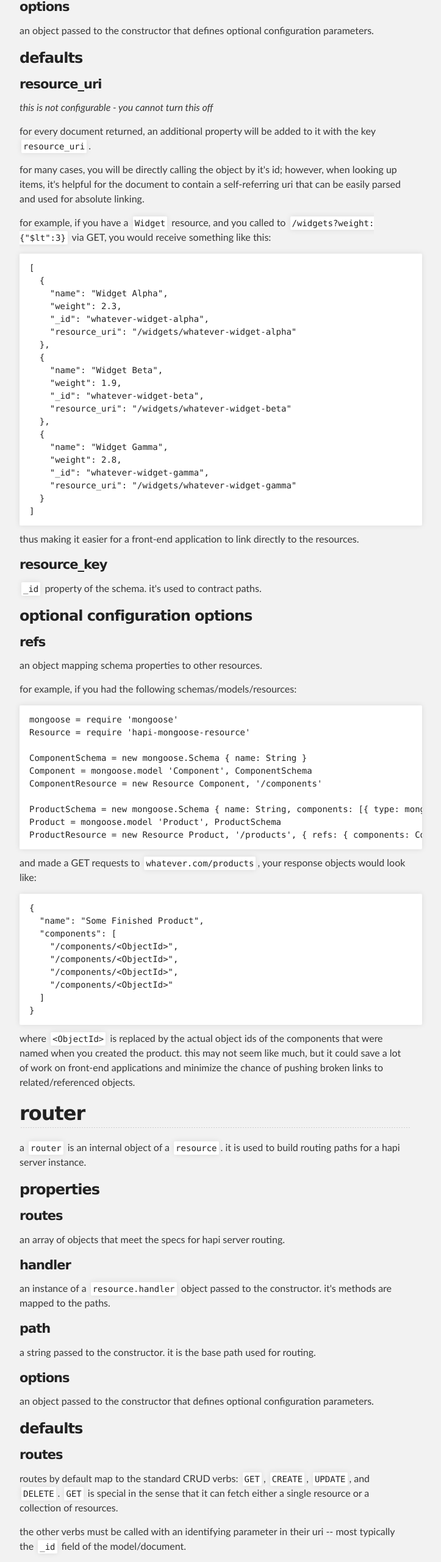
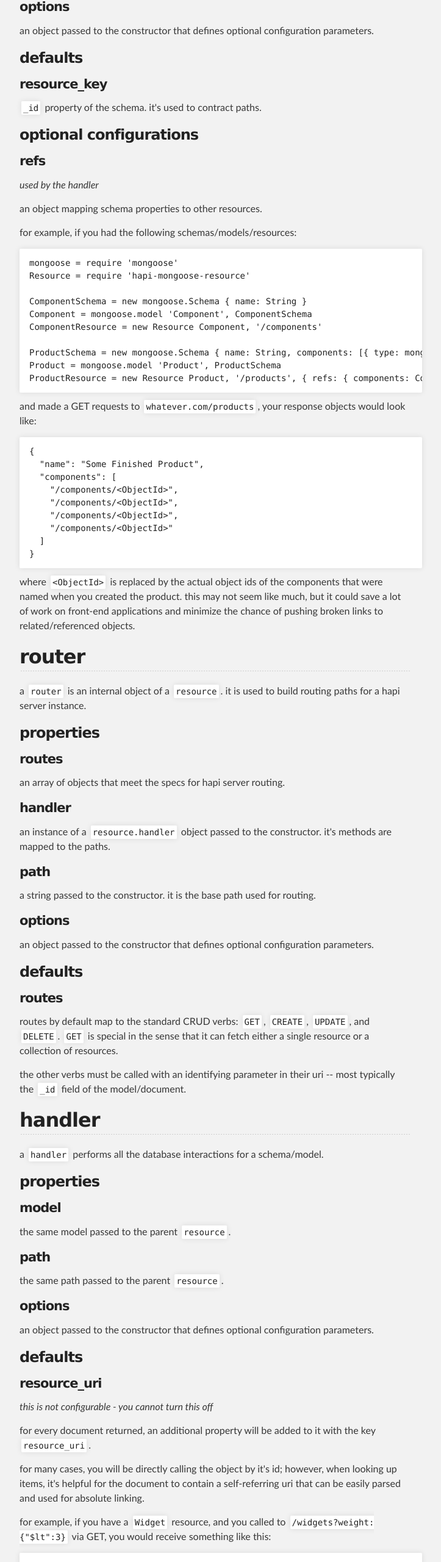
Before and after one commit to vforgione/hapi-mongoose-resource, a plain HTML site: page index.html in a window 1280 px wide. Shown: the part 938-3500 px from the top of the page at 61% size, without its empty margins (288-1011 px from the left). Drawn offline with Linux system fonts and the light colour scheme.

Commit message:
Create gh-pages branch via GitHub

```diff
--- a/index.html
+++ b/index.html
@@ -75,50 +75,17 @@
 <a name="defaults" class="anchor" href="#defaults"><span class="octicon octicon-link"></span></a>defaults</h3>
 
 <h4>
-<a name="resource_uri" class="anchor" href="#resource_uri"><span class="octicon octicon-link"></span></a>resource_uri</h4>
-
-<p><em>this is not configurable - you cannot turn this off</em></p>
-
-<p>for every document returned, an additional property will be added to it with the key <code>resource_uri</code>.</p>
-
-<p>for many cases, you will be directly calling the object by it's id; however, when looking up items, it's helpful for the document to contain a self-referring uri that can be easily parsed and used for absolute linking.</p>
-
-<p>for example, if you have a <code>Widget</code> resource, and you called to <code>/widgets?weight:{"$lt":3}</code> via GET, you would receive something like this:</p>
-
-<pre><code>[
-  {
-    "name": "Widget Alpha",
-    "weight": 2.3,
-    "_id": "whatever-widget-alpha",
-    "resource_uri": "/widgets/whatever-widget-alpha"
-  },
-  {
-    "name": "Widget Beta",
-    "weight": 1.9,
-    "_id": "whatever-widget-beta",
-    "resource_uri": "/widgets/whatever-widget-beta"
-  },
-  {
-    "name": "Widget Gamma",
-    "weight": 2.8,
-    "_id": "whatever-widget-gamma",
-    "resource_uri": "/widgets/whatever-widget-gamma"
-  }
-]
-</code></pre>
-
-<p>thus making it easier for a front-end application to link directly to the resources.</p>
-
-<h4>
 <a name="resource_key" class="anchor" href="#resource_key"><span class="octicon octicon-link"></span></a>resource_key</h4>
 
 <p><code>_id</code> property of the schema. it's used to contract paths.</p>
 
 <h3>
-<a name="optional-configuration-options" class="anchor" href="#optional-configuration-options"><span class="octicon octicon-link"></span></a>optional configuration options</h3>
+<a name="optional-configurations" class="anchor" href="#optional-configurations"><span class="octicon octicon-link"></span></a>optional configurations</h3>
 
 <h4>
 <a name="refs" class="anchor" href="#refs"><span class="octicon octicon-link"></span></a>refs</h4>
+
+<p><em>used by the handler</em></p>
 
 <p>an object mapping schema properties to other resources.</p>
 
@@ -191,6 +158,64 @@ ProductResource = new Resource Product, '/products', { refs: { components: Compo
 
 <h2>
 <a name="handler-2" class="anchor" href="#handler-2"><span class="octicon octicon-link"></span></a>handler</h2>
+
+<p>a <code>handler</code> performs all the database interactions for a schema/model.</p>
+
+<h3>
+<a name="properties-2" class="anchor" href="#properties-2"><span class="octicon octicon-link"></span></a>properties</h3>
+
+<h4>
+<a name="model-1" class="anchor" href="#model-1"><span class="octicon octicon-link"></span></a>model</h4>
+
+<p>the same model passed to the parent <code>resource</code>.</p>
+
+<h4>
+<a name="path-2" class="anchor" href="#path-2"><span class="octicon octicon-link"></span></a>path</h4>
+
+<p>the same path passed to the parent <code>resource</code>.</p>
+
+<h4>
+<a name="options-2" class="anchor" href="#options-2"><span class="octicon octicon-link"></span></a>options</h4>
+
+<p>an object passed to the constructor that defines optional configuration parameters.</p>
+
+<h3>
+<a name="defaults-2" class="anchor" href="#defaults-2"><span class="octicon octicon-link"></span></a>defaults</h3>
+
+<h4>
+<a name="resource_uri" class="anchor" href="#resource_uri"><span class="octicon octicon-link"></span></a>resource_uri</h4>
+
+<p><em>this is not configurable - you cannot turn this off</em></p>
+
+<p>for every document returned, an additional property will be added to it with the key <code>resource_uri</code>.</p>
+
+<p>for many cases, you will be directly calling the object by it's id; however, when looking up items, it's helpful for the document to contain a self-referring uri that can be easily parsed and used for absolute linking.</p>
+
+<p>for example, if you have a <code>Widget</code> resource, and you called to <code>/widgets?weight:{"$lt":3}</code> via GET, you would receive something like this:</p>
+
+<pre><code>[
+  {
+    "name": "Widget Alpha",
+    "weight": 2.3,
+    "_id": "whatever-widget-alpha",
+    "resource_uri": "/widgets/whatever-widget-alpha"
+  },
+  {
+    "name": "Widget Beta",
+    "weight": 1.9,
+    "_id": "whatever-widget-beta",
+    "resource_uri": "/widgets/whatever-widget-beta"
+  },
+  {
+    "name": "Widget Gamma",
+    "weight": 2.8,
+    "_id": "whatever-widget-gamma",
+    "resource_uri": "/widgets/whatever-widget-gamma"
+  }
+]
+</code></pre>
+
+<p>thus making it easier for a front-end application to link directly to the resources.</p>
       </section>
     </div>
 
```
Also changed, not shown: params.json (+1 -1 lines).
